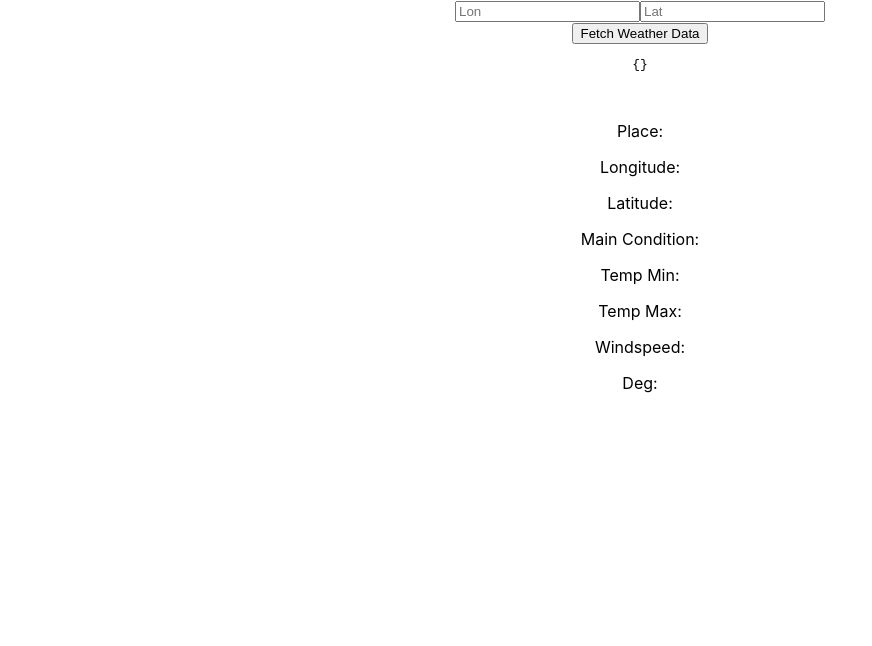
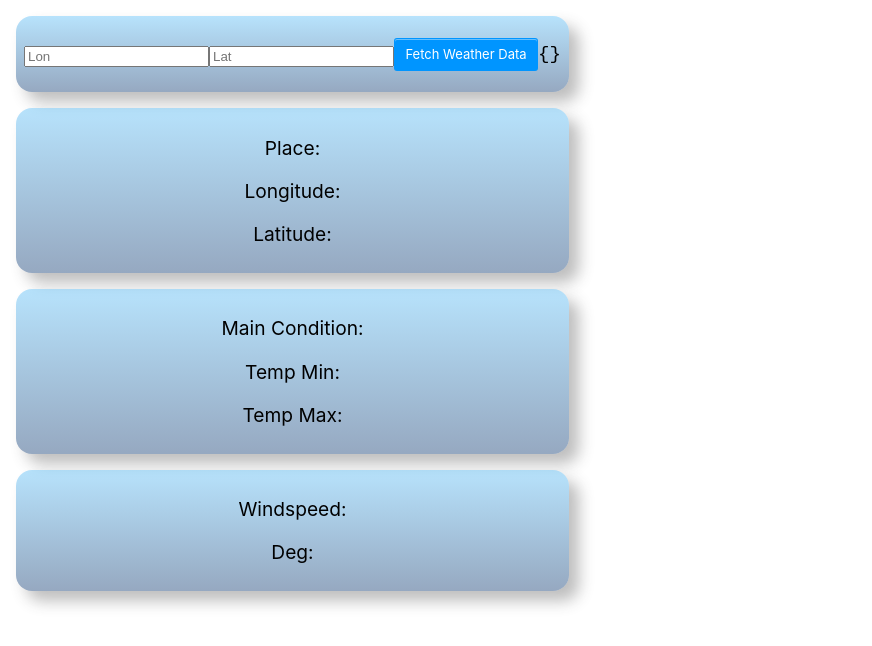
Before and after one commit to Bender767/weatherapi, a React (Create React App) app: page / in a window 1280 px wide. Shown: the top 646 px of the page, without its empty margins (0-872 px from the left). Built offline with nearby package versions, Linux system fonts and the light colour scheme.

Commit message:
Added css

```diff
--- a/src/App.css
+++ b/src/App.css
@@ -1,5 +1,6 @@
 .App {
   text-align: center;
+  display:inline-block;
 }
 
 .App-logo {
--- /dev/null
+++ b/src/Styles/call.css
@@ -0,0 +1,59 @@
+#inputweather{
+    font-size: 1.2rem;
+    max-width: 800px;
+    align-items: center;
+    justify-content: center;
+    font-size: 1.2rem;
+    border: 1px;
+    border-radius: 1rem;
+    background-image: linear-gradient(to bottom, rgba(88, 189, 248, 0.432), rgba(42, 80, 129, 0.493));
+    box-shadow: 10px 10px 15px rgba(59, 59, 59, 0.329);
+    margin: 1rem;
+    padding: 0.5rem;
+    display:flex;
+}
+
+
+.button {
+  background-color: #0095ff;
+  border: 1px solid transparent;
+  border-radius: 3px;
+  box-shadow: rgba(255, 255, 255, .4) 0 1px 0 0 inset;
+  box-sizing: border-box;
+  color: #fff;
+  cursor: pointer;
+  display: inline-block;
+  font-family: -apple-system,system-ui,"Segoe UI","Liberation Sans",sans-serif;
+  font-size: 13px;
+  font-weight: 400;
+  line-height: 1.15385;
+  margin: 0;
+  outline: none;
+  padding: 8px .8em;
+  position: relative;
+  text-align: center;
+  text-decoration: none;
+  user-select: none;
+  -webkit-user-select: none;
+  touch-action: manipulation;
+  vertical-align: baseline;
+  white-space: nowrap;
+}
+
+.button:hover,
+.button:focus {
+  background-color: #07c;
+}
+
+.button:focus {
+  box-shadow: 0 0 0 4px rgba(0, 149, 255, .15);
+}
+
+.button:active {
+  background-color: #0064bd;
+  box-shadow: none;
+}
+
+#responsetest{
+    display: block;
+}
--- /dev/null
+++ b/src/Styles/displayer.css
@@ -0,0 +1,21 @@
+#weatherdisplay{
+    font-size: 1.2rem;
+/*     background-color: rgba(119, 118, 118, 0.438); */
+    max-width: 800px;
+    align-items: center;
+    justify-content: center;
+
+}
+
+
+
+
+#place, #temp, #wind{
+    font-size: 1.2rem;
+    border: 1px;
+    border-radius: 1rem;
+    background-image: linear-gradient(to bottom, rgba(88, 189, 248, 0.432), rgba(42, 80, 129, 0.493));
+    box-shadow: 10px 10px 15px rgba(59, 59, 59, 0.329);
+    margin: 1rem;
+    padding: 0.5rem;
+}
--- a/src/components/Call.jsx
+++ b/src/components/Call.jsx
@@ -1,6 +1,8 @@
 import React from 'react'
 import { useState } from 'react'
 import {TK} from "./TK.js"
+
+import  '../Styles/call.css'
 
 
 /* https://api.openweathermap.org/data/2.5/weather?lat={lat}&lon={lon}&appid=TK */
@@ -47,14 +49,14 @@ export const Call = (props) => {
 
 
   return (
-    <div>
+    <div id='inputweather'>
       <div>
         <input type="text" placeholder='Lon' onChange={updateLon}/>
         <input type="text" placeholder='Lat'onChange={updateLat}/>
       </div>
-      <button onClick={apiGet}>Fetch Weather Data</button>
+      <button className='button' onClick={apiGet}>Fetch Weather Data</button>
       <br />
-      <pre>{JSON.stringify(data, null, 2)}</pre>
+      <pre id='responsetest'>{JSON.stringify(data, null, 2)}</pre>
       <br />
     </div>
   );
--- a/src/components/Displayer.jsx
+++ b/src/components/Displayer.jsx
@@ -1,4 +1,5 @@
 import React from 'react'
+import  '../Styles/displayer.css'
 
 export const Displayer = (props) => {
 
@@ -57,25 +58,31 @@ console.log(newObject)
 
 
 /*   console.log(data.coord.lon) */
-/*  let newParsed = JSON.parse(data) */
+/*  JSON.parse(data) */
+ let initVar = () => {
+     let lon = data["coord"]["lon"]
+     console.log(lon)
+    return lon
+ }
+
 
   return (
-    <>
-    <div>
+    <div id='weatherdisplay'>
+        <div id='place'>
             <p></p>
             <p>Place: {data.name} </p>
-        <p>Longitude: </p>
+            <p>Longitude:</p>
             <p>Latitude: </p>
         </div>
-    <div>
+        <div id='temp'>
             <p>Main Condition: </p>
             <p>Temp Min:{/* {data.main.temp_min} */} </p>
             <p>Temp Max: </p>
         </div>
-    <div>
+        <div id='wind'>
             <p>Windspeed: </p>
             <p>Deg: </p>
         </div>
-    </>
+    </div>
   )
 }
```
Lines whose indentation alone changed are shown as unchanged.
